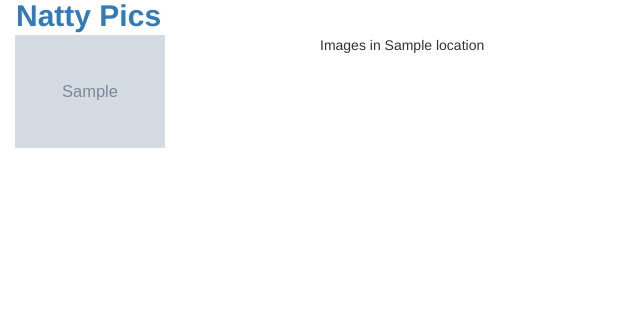
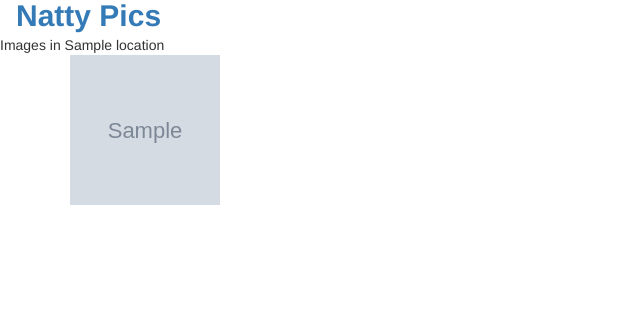
Before and after one commit to Chebichii-Lab/Personal-Gallery, a Django app: template album/templates/location.html in a window 1280 px wide. Shown: the part 37-352 px from the top of the page, without its empty margins (0-640 px from the left). Run offline with Django 3.2, Linux system fonts and the light colour scheme; the template is opened without the code that fills it: most values are stand-ins (such as "Sample title", 1, 10 or a date in 2020); grey boxes marked "Sample" are stand-in pictures; some libraries are stand-ins or nearby versions.

Commit message:
add class container

```diff
--- a/album/templates/location.html
+++ b/album/templates/location.html
@@ -5,6 +5,8 @@
 {%for location in location_image%}
 
 Images in {{location.location}}
+<div class="container">
+    <div class="row">
         <div class="col-md-3">
 
             <!--Card-->
@@ -13,11 +15,13 @@ Images in {{location.location}}
             <!--Card image-->
             <div class="view overlay">
                 <a data-toggle="modal" data-target="#pic">
-                <img src="{{location.image.url}}" class="card-img-top img-responsive styled" alt=" image" width="150px" height="200px">
+                    <img src="{{location.image.url}}" class="card-img-top" alt=" image" width="150px" height="150px">
 
                 </a>
             </div>
             </div>
             {% endfor %}
         </div>
+    </div>
+</div>
 {% endblock %}
```
Lines whose indentation alone changed are shown as unchanged.
